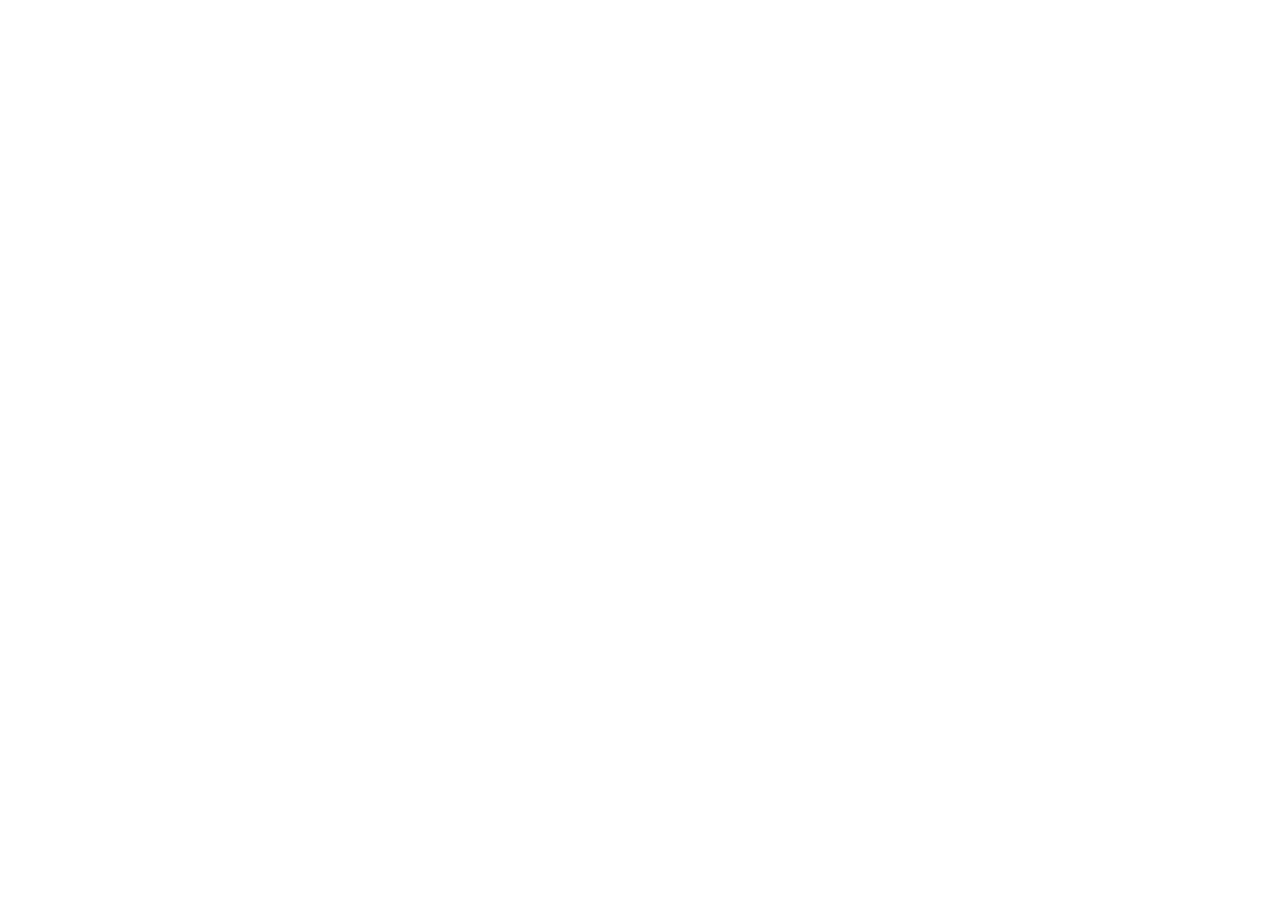
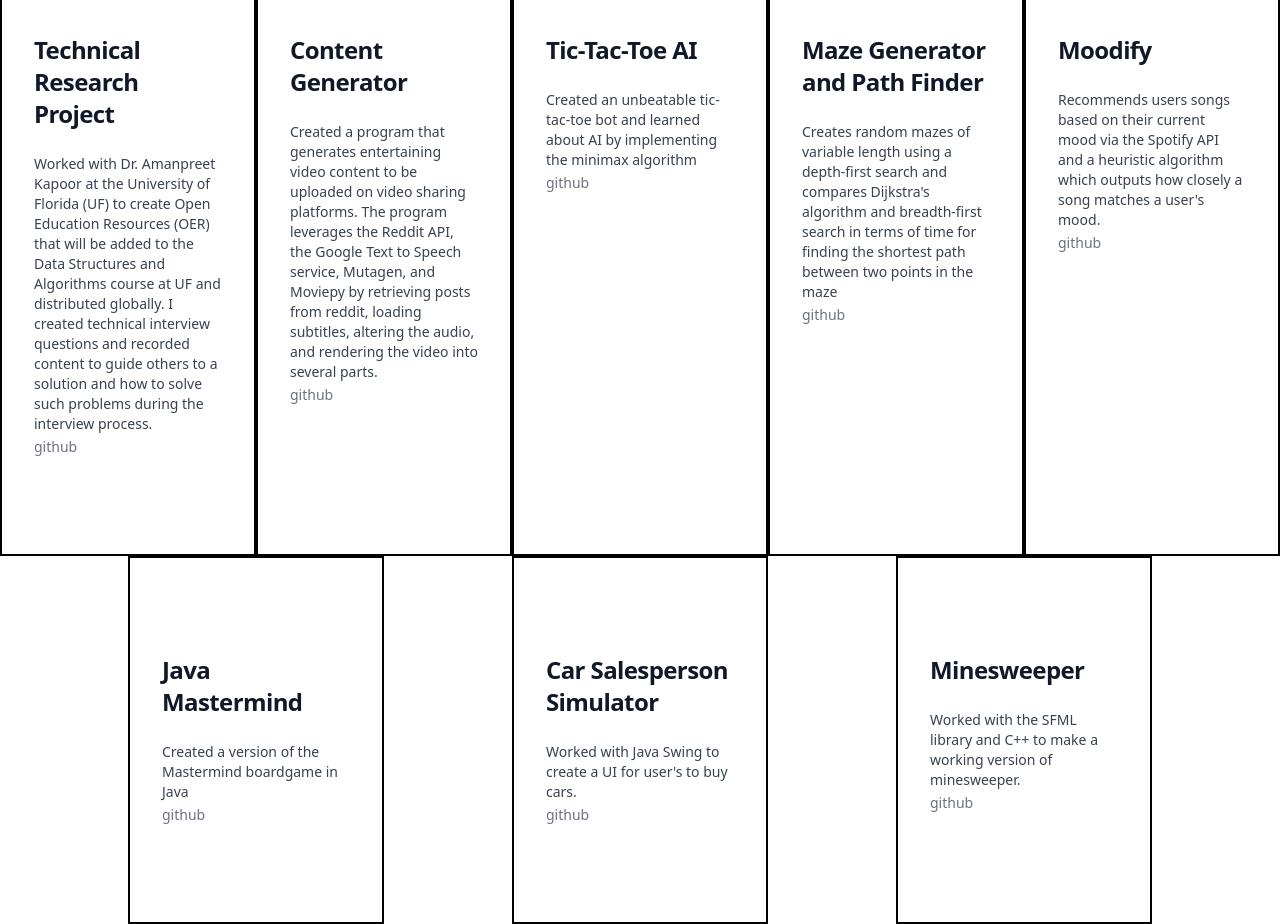
Before and after one commit to matthewdeguzman/personal-website, a Next.js app: page / in a window 1280 px wide. Shown: the part 380-1304 px from the top of the page. Before the commit the page ends 800 px from the top, so only its background shows below. Built offline with nearby package versions, Linux system fonts and the light colour scheme.

Commit message:
added projects and project components

```diff
--- /dev/null
+++ b/components/project.js
@@ -0,0 +1,33 @@
+import Link from "next/link";
+
+export default function Project({
+  title,
+  description,
+  startTime,
+  endTime,
+  github,
+}) {
+  return (
+    <div className="bg-white">
+      <div className="mx-auto max-w-2xl py-16 px-4 sm:py-24 sm:px-6 lg:max-w-7xl lg:px-8">
+        <h2 className="text-2xl font-bold tracking-tight text-gray-900">
+          {title}
+        </h2>
+
+        <div className="mt-6 gap-y-10 gap-x-6">
+          <div className="mt-4">
+            <div>
+              <h3 className="text-sm text-gray-700">
+                <span aria-hidden="true" className="absolute inset-0" />
+                {description}
+              </h3>
+              <Link href={github} className="mt-1 text-sm text-gray-500">
+                github
+              </Link>
+            </div>
+          </div>
+        </div>
+      </div>
+    </div>
+  );
+}
--- /dev/null
+++ b/lib/projects.js
@@ -0,0 +1,14 @@
+import fs from "fs";
+import path from "path";
+
+const projectsPath = path.join(
+  process.cwd(),
+  "projects-experience",
+  "projects.json"
+);
+
+export function getSortedProjectsData() {
+  const projects = JSON.parse(fs.readFileSync(projectsPath, "utf-8"));
+  console.log(projects);
+  return projects["projects"];
+}
--- a/package.json
+++ b/package.json
@@ -18,6 +18,7 @@
     "react-dom": "18.2.0"
   },
   "devDependencies": {
+    "@tailwindcss/aspect-ratio": "^0.4.2",
     "autoprefixer": "^10.4.14",
     "postcss": "^8.4.21",
     "prettier": "2.8.4",
--- a/pages/index.js
+++ b/pages/index.js
@@ -1,31 +1,68 @@
-import Head from 'next/head'
-import { Inter } from 'next/font/google'
+import Head from "next/head";
+import Project from "../components/project";
+import { getSortedProjectsData } from "../lib/projects";
 
-const inter = Inter({ subsets: ['latin'] })
-
-export default function Home() {
+export function getStaticProps() {
+  const allProjectsData = getSortedProjectsData();
+  return {
+    props: {
+      allProjectsData,
+    },
+  };
+}
+export default function Home({ allProjectsData }) {
   return (
     <>
       <Head>
         <title>Personal Website</title>
-        <meta name="description" content="Matthew DeGuzman's personal website" />
+        <meta
+          name="description"
+          content="Matthew DeGuzman's personal website"
+        />
         <meta name="viewport" content="width=device-width, initial-scale=1" />
       </Head>
+
+      {/* Introduction Section */}
       <div>
         <p className="text-5xl font-sans font-bold">
-          Hello. <br/>
+          Hello. <br />
           My name is Matthew DeGuzman.
         </p>
       </div>
+
+      {/* About me section */}
       <div className="flex justify-center border-2 border-black">
         <div className="flex-initial basis-1/3 text-center">
           <p>
-            I am a second-year student at the University of Florida majoring
-            in Computer Science and Minoring in Mathematics. I am a software engineer
-            and have industry experience through two internships at Microsoft.
+            I am a second-year student at the University of Florida majoring in
+            Computer Science and Minoring in Mathematics. I am a software
+            engineer and have industry experience through two internships at
+            Microsoft.
           </p>
         </div>
       </div>
+
+      {/* Project Section */}
+      <div>
+        <h1 className="font-medium text-2xl">Projects</h1>
+        <div className="flex flex-wrap justify-evenly">
+          {allProjectsData.map(
+            ({ title, description, startTime, endTime, github }) => (
+              <div className="border-2 border-black flex-none w-64">
+                <Project
+                  key={github}
+                  title={title}
+                  description={description}
+                  startTime={startTime}
+                  endTime={endTime}
+                  github={github}
+                />
+              </div>
+            )
+          )}
+        </div>
+      </div>
+      {/* Contact form*/}
     </>
-  )
+  );
 }
--- /dev/null
+++ b/projects-experience/projects.json
@@ -0,0 +1,60 @@
+{
+  "projects": [
+    {
+      "title": "Technical Research Project",
+      "description": "Worked with Dr. Amanpreet Kapoor at the University of Florida (UF) to create Open Education Resources (OER) that will be added to the Data Structures and Algorithms course at UF and distributed globally. I created technical interview questions and recorded content to guide others to a solution and how to solve such problems during the interview process.",
+      "startTime": "January 2023",
+      "endTime": "May 2023",
+      "github": "https://github.com/COP3530/Programming-Problems"
+    },
+    {
+      "title": "Content Generator",
+      "description": "Created a program that generates entertaining video content to be uploaded on video sharing platforms. The program leverages the Reddit API, the Google Text to Speech service, Mutagen, and Moviepy by retrieving posts from reddit, loading subtitles, altering the audio, and rendering the video into several parts.",
+      "startTime": "September 2022",
+      "endTime": "February 2023",
+      "github": "https://github.com/matthewdeguzman/tiktok-content-generator"
+    },
+    {
+      "title": "Tic-Tac-Toe AI",
+      "description": "Created an unbeatable tic-tac-toe bot and learned about AI by implementing the minimax algorithm",
+      "startTime": "December 2021",
+      "endTime": "January 2022",
+      "github": "https://github.com/matthewdeguzman/Tic-Tac-Toe-AI"
+    },
+    {
+      "title": "Maze Generator and Path Finder",
+      "description": "Creates random mazes of variable length using a depth-first search and compares Dijkstra's algorithm and breadth-first search in terms of time for finding the shortest path between two points in the maze",
+      "startTime": "August 2021",
+      "endTime": "August 2021",
+      "github": "https://github.com/matthewdeguzman/Maze-Generator-and-Path-Finder"
+    },
+    {
+      "title": "Moodify",
+      "description": "Recommends users songs based on their current mood via the Spotify API and a heuristic algorithm which outputs how closely a song matches a user's mood.",
+      "startTime": "October 2022",
+      "endTime": "December 2022",
+      "github": "https://github.com/matthewdeguzman/moodify"
+    },
+    {
+      "title": "Java Mastermind",
+      "description": "Created a version of the Mastermind boardgame in Java",
+      "startTime": "November 2020",
+      "endTime": "December 2020",
+      "github": "https://github.com/matthewdeguzman/Mastermind"
+    },
+    {
+      "title": "Car Salesperson Simulator",
+      "description": "Worked with Java Swing to create a UI for user's to buy cars.",
+      "startTime": "March 2021",
+      "endTime": "April 2021",
+      "github": "https://github.com/matthewdeguzman/Car-Salesperson"
+    },
+    {
+      "title": "Minesweeper",
+      "description": "Worked with the SFML library and C++ to make a working version of minesweeper.",
+      "startTime": "November 2021",
+      "endTime": "December 2021",
+      "github": "https://github.com/matthewdeguzman/Minesweeper"
+    }
+  ]
+}
--- a/tailwind.config.js
+++ b/tailwind.config.js
@@ -9,4 +9,4 @@
     extend: {},
   },
   plugins: [],
-}
+};
```
Also changed, not shown: projects-experience/experience.json (added, +10 -0 lines), 1 other file (tests, documents, lock files or other folders).
